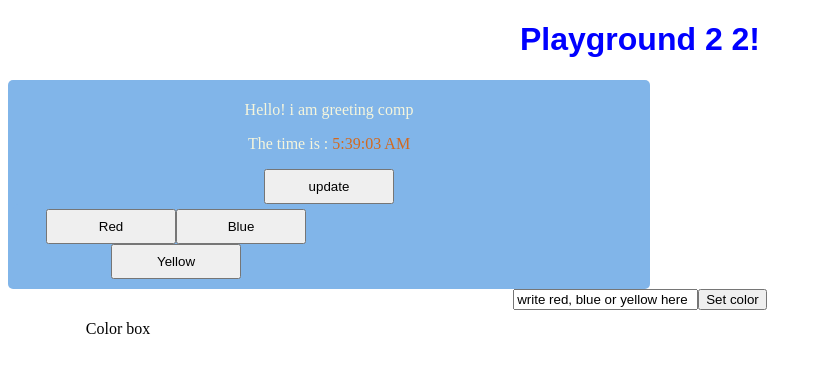
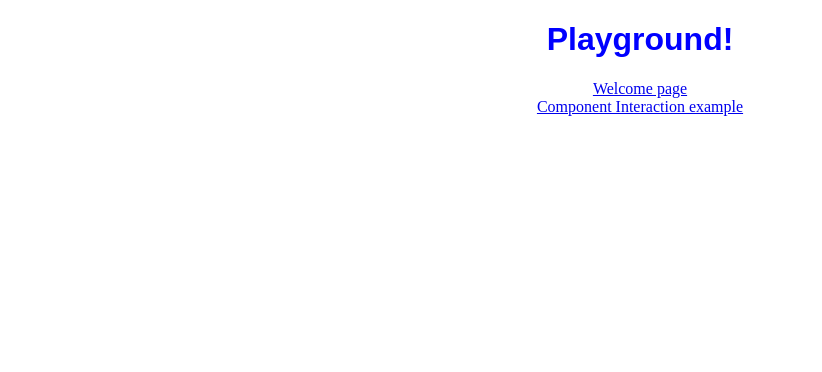
Before and after one commit to zaki-git/angular-hello, an Angular app: page / in a window 1280 px wide. Shown: the top 372 px of the page, without its empty margins (0-822 px from the left). Built offline with nearby package versions, Linux system fonts and the light colour scheme.

Commit message:
finished implementing basic routing in app

```diff
--- a/src/app/app.component.html
+++ b/src/app/app.component.html
@@ -4,6 +4,10 @@
     {{ title }}!
   </h1>
 
-  <component-interaction></component-interaction>
+  <!-- <component-interaction></component-interaction> -->
+  <nav>
+    <a routerLink="/landing">Welcome page</a> <br>
+    <a routerLink="/component-interaction">Component Interaction example</a>
+  </nav>
 </div>
 <router-outlet></router-outlet>
--- a/src/app/app.component.ts
+++ b/src/app/app.component.ts
@@ -6,7 +6,7 @@ import { Component } from '@angular/core';
   styleUrls: ['./app.component.css']
 })
 export class AppComponent {
-  title = 'Playground 2 2';
+  title = 'Playground';
 
 
 }
```
